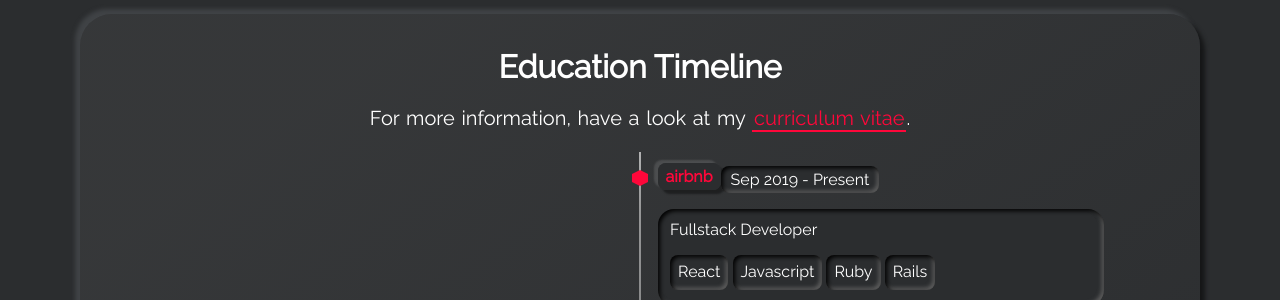
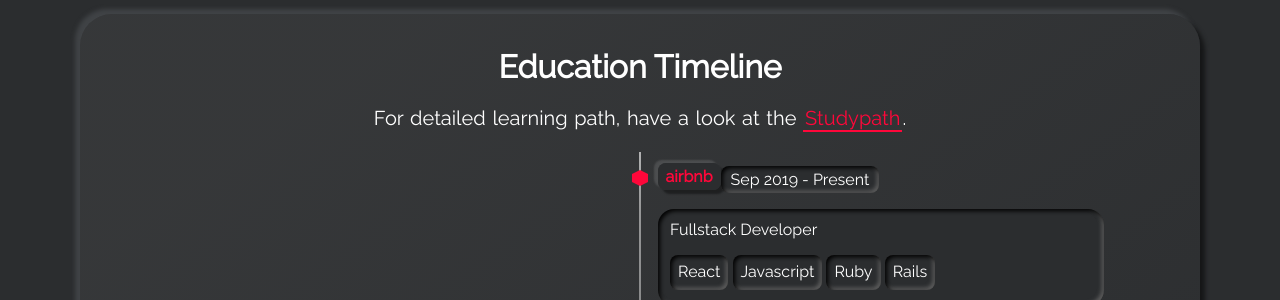
Before and after one commit to MDShahid94/evanarose.com, a Jekyll site: the page built from index.html, in a window 1280 px wide and 900 px high, scrolled down 1518 px. Shown: the part 154-454 px from the top of the window. Built offline with Jekyll 4.4.1, drawn with Linux system fonts in a browser that asks for light colours.

Commit message:
Update section-timeline.html

```diff
--- a/_includes/section-timeline.html
+++ b/_includes/section-timeline.html
@@ -1,8 +1,8 @@
 <h1 class="title">{{site.timeline_title}}</h1>
 <p class="subtitle">
-  For more information, have a look at my
+  For detailed learning path, have a look at the
   <a class="highlight-link" href="{{site.studypath}}" target="_blank" rel="noreferrer">
-    curriculum vitae
+    Studypath
   </a>.
 </p>
 
```
